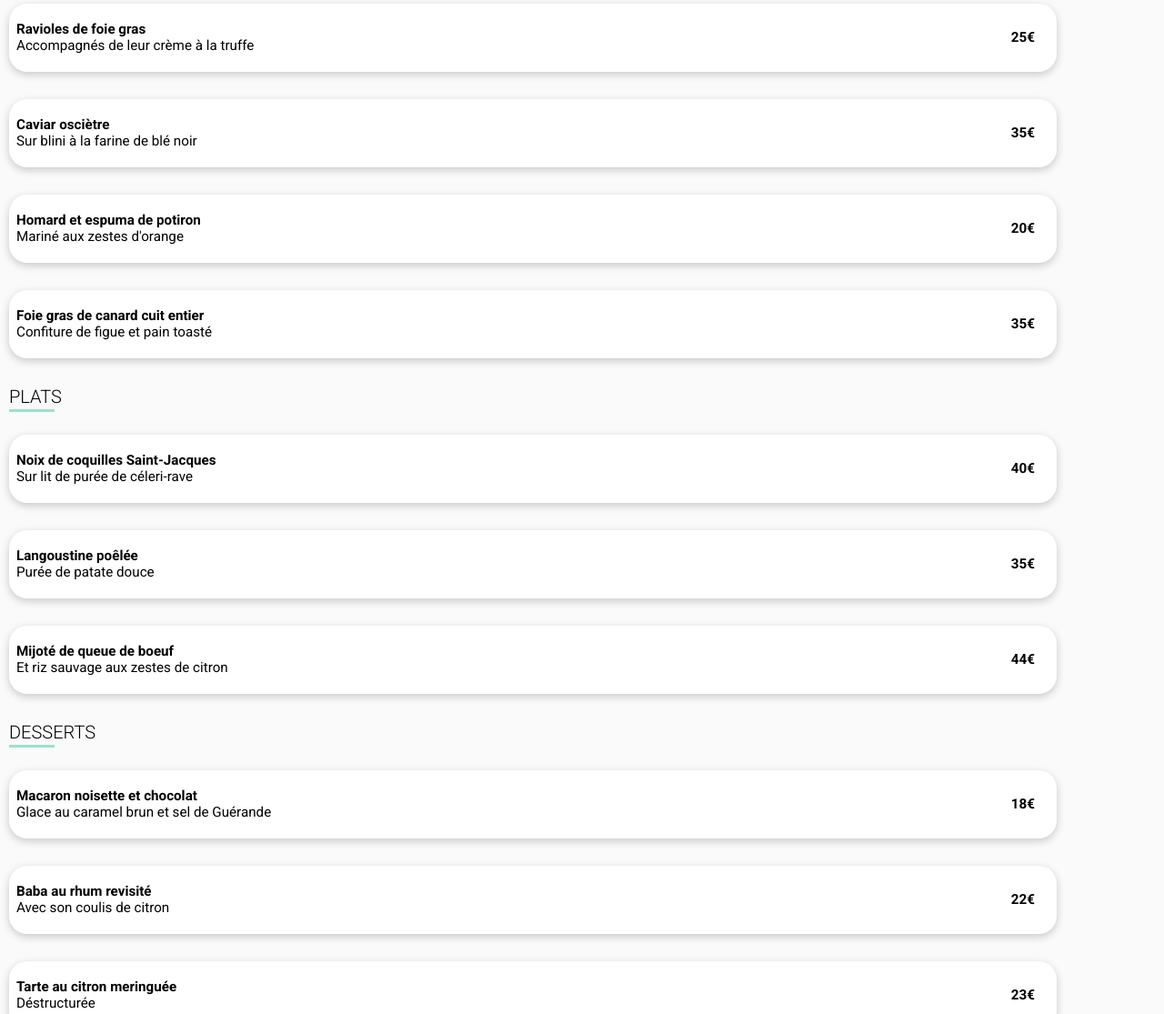
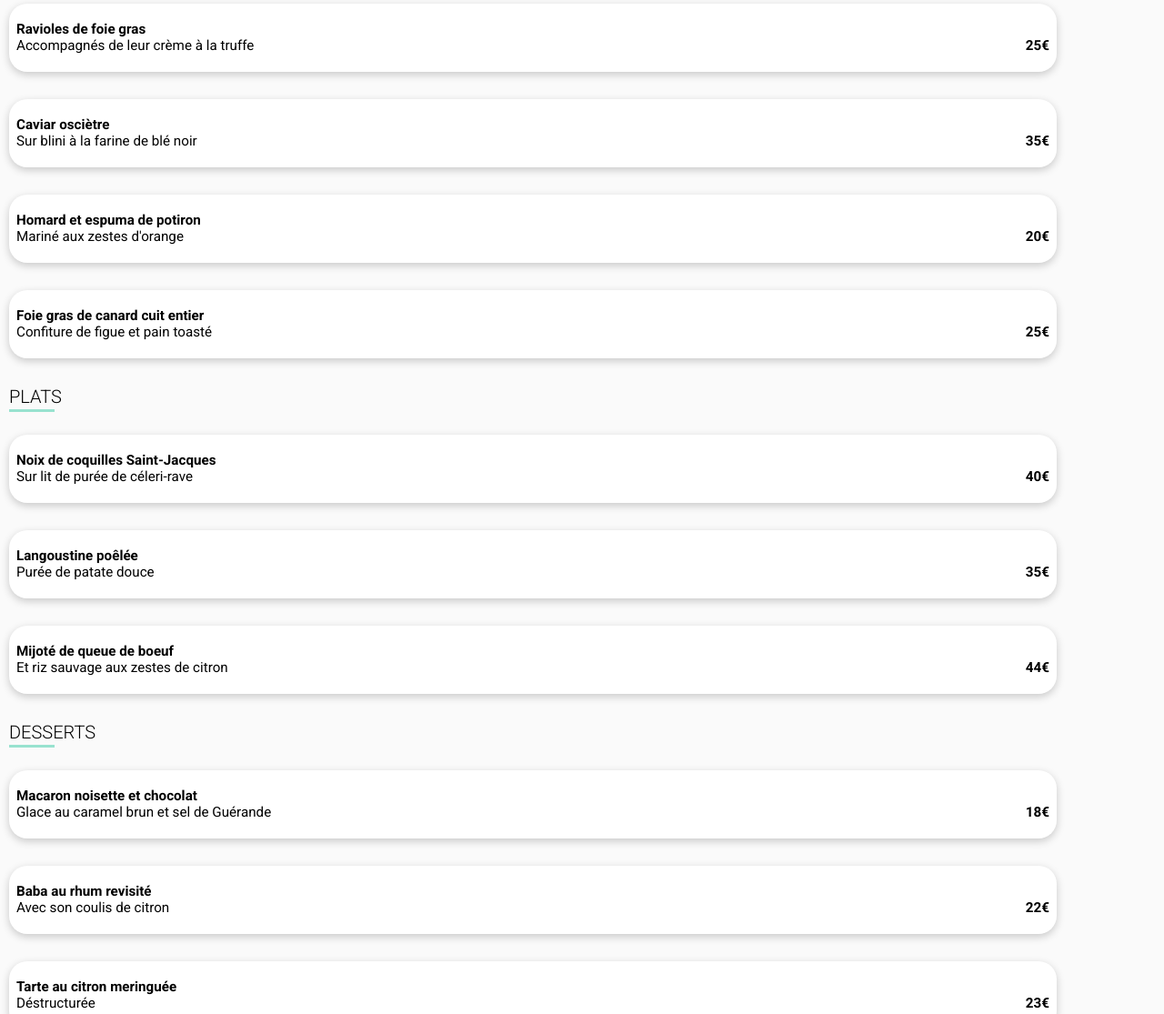
Before and after one commit to Pampott/P3-OhmyFood, a website: page menunote.html in a window 1280 px wide. Shown: the part 440-1555 px from the top of the page at 91% size. Drawn offline with Linux system fonts and the light colour scheme; a web font is replaced by a local one.

Commit message:
Séparation bloc check et prix

```diff
--- a/menunote.html
+++ b/menunote.html
@@ -40,49 +40,49 @@
                     <div class="menu__platscontainer platscontainer-1">
                         <div class="menu__entitled">
                             <h3>Ravioles de foie gras </h3>
+                            <div class="menu__txt">
                                 <p>Accompagnés de leur crème à la truffe</p>
+                                <p class="menu__txt--price">25€</p>
+                            </div>
                         </div>
                         <div class="menu__blockcheck">
-                            <p>25€</p>
-                            <span>
                             <i class="fa-solid fa-circle-check"></i>
-                            </span>
                         </div>
                     </div>
                     <div class="menu__platscontainer platscontainer-2">
                         <div class="menu__entitled">
                             <h3>Caviar osciètre </h3>
+                            <div class="menu__txt">
                                 <p>Sur blini à la farine de blé noir</p>
+                                <p class="menu__txt--price">35€</p>
+                            </div>
                         </div>
                         <div class="menu__blockcheck">
-                            <p>35€</p>
-                            <span>
                             <i class="fa-solid fa-circle-check"></i>
-                            </span>
                         </div>
                     </div>
                     <div class="menu__platscontainer platscontainer-3">
                         <div class="menu__entitled">
                             <h3>Homard et espuma de potiron</h3>
+                            <div class="menu__txt">
                                 <p>Mariné aux zestes d'orange</p>
+                                <p class="menu__txt--price">20€</p>
+                            </div>
                         </div>
                         <div class="menu__blockcheck">
-                            <p>20€</p>
-                            <span>
                             <i class="fa-solid fa-circle-check"></i>
-                            </span>
                         </div>
                     </div>
                     <div class="menu__platscontainer platscontainer-4">
                         <div class="menu__entitled">
                             <h3>Foie gras de canard cuit entier</h3>
+                            <div class="menu__txt">
                                 <p>Confiture de figue et pain toasté</p>
+                                <p class="menu__txt--price">25€</p>
+                            </div>
                         </div>
                         <div class="menu__blockcheck">
-                            <p>35€</p>
-                            <span>
                             <i class="fa-solid fa-circle-check"></i>
-                            </span>
                         </div>
                     </div>
                 </section>
@@ -92,37 +92,37 @@
                     <div class="menu__platscontainer platscontainer-5">
                         <div class="menu__entitled">
                             <h3>Noix de coquilles Saint-Jacques</h3>
+                            <div class="menu__txt">
                                 <p>Sur lit de purée de céleri-rave</p>
+                                <p class="menu__txt--price">40€</p>
+                            </div>
                         </div>
                         <div class="menu__blockcheck">
-                            <p>40€</p>
-                            <span>
                             <i class="fa-solid fa-circle-check"></i>
-                            </span>
                         </div>
                     </div>
                     <div class="menu__platscontainer platscontainer-6">
                         <div class="menu__entitled">
                             <h3>Langoustine poêlée</h3>
+                            <div class="menu__txt">
                                 <p>Purée de patate douce</p>
+                                <p class="menu__txt--price">35€</p>
+                            </div>
                         </div>
                         <div class="menu__blockcheck">
-                            <p>35€</p>
-                            <span>
                                 <i class="fa-solid fa-circle-check"></i>
-                            </span>
                         </div>
                     </div>
                     <div class="menu__platscontainer platscontainer-7">
                         <div class="menu__entitled">
                             <h3>Mijoté de queue de boeuf </h3>
+                            <div class="menu__txt">
                                 <p>Et riz sauvage aux zestes de citron</p>
+                                <p class="menu__txt--price">44€</p>
+                            </div>
                         </div>
                         <div class="menu__blockcheck">
-                            <p>44€</p>
-                            <span>
                             <i class="fa-solid fa-circle-check"></i>
-                            </span>
                         </div>
                     </div>
                 </section>
@@ -132,37 +132,37 @@
                     <div class="menu__platscontainer platscontainer-8">
                         <div class="menu__entitled">
                             <h3>Macaron noisette et chocolat</h3>
+                            <div class="menu__txt">
                                 <p>Glace au caramel brun et sel de Guérande</p>
+                                <p class="menu__txt--price">18€</p>
+                            </div>
                         </div>
                         <div class="menu__blockcheck">
-                            <p>18€</p>
-                            <span>
                             <i class="fa-solid fa-circle-check"></i>
-                            </span>
                         </div>
                     </div>
                     <div class="menu__platscontainer platscontainer-9">
                         <div class="menu__entitled">
                             <h3>Baba au rhum revisité </h3>
+                            <div class="menu__txt">
                                 <p>Avec son coulis de citron</p>
+                                <p class="menu__txt--price">22€</p>
+                            </div>
                         </div>
                         <div class="menu__blockcheck">
-                            <p>22€</p>
-                            <span>
                             <i class="fa-solid fa-circle-check"></i>
-                            </span>
                         </div>
                     </div>
                     <div class="menu__platscontainer platscontainer-10">
                         <div class="menu__entitled">
                             <h3>Tarte au citron meringuée</h3>
+                            <div class="menu__txt">
                                 <p>Déstructurée</p>
+                                <p class="menu__txt--price">23€</p>
+                            </div>
                         </div>
                         <div class="menu__blockcheck">
-                            <p>23€</p>
-                            <span>
                             <i class="fa-solid fa-circle-check"></i>
-                            </span>
                         </div>
                     </div>
                 </section>
--- a/scss/base/_fondations.scss
+++ b/scss/base/_fondations.scss
@@ -2,7 +2,6 @@ body {
     font-family: 'Roboto', sans-serif;
     width: 100%;
     margin: $margin - $margin;
-    padding-top: nth($padding-dimensions, 3) - 5;
     z-index: 1;
 
 }
--- a/scss/layouts/_reusables.scss
+++ b/scss/layouts/_reusables.scss
@@ -1,6 +1,6 @@
 header {
     @include flexColumnCenter;
-    margin-bottom: $margin;
+    padding: nth($padding-dimensions, 3) - 5 0;
 
 }
 
--- a/scss/pages/_menus.scss
+++ b/scss/pages/_menus.scss
@@ -66,15 +66,8 @@ div p, h3 {
     margin: auto 8px;
     font-size: 95%;
     }
-.menu__blockcheck {
-    display: flex;
-    i {
-      opacity: 0;
-    }
-    p {
-      font-weight: 700;
-    }
-  }
+
+
 //animation apparition progressive des plats//
 @for $i from 1 through 10 {
     .platscontainer-#{$i} {
--- a/scss/style.scss
+++ b/scss/style.scss
@@ -9,7 +9,27 @@
 @import "./pages/menus";
 
 
-//Fusionner bloc prix + textes pour anim check vert qui spin//
-//Voir margin pour loading spinner//
+//Faire anim check qui spin//
 //Faire le responsive//
 //Animation coeur inactive à faire//
+.menu__entitled {
+    width: calc(100%);
+}
+.menu__txt {
+    display: flex;
+    justify-content: space-between;
+    p {
+    white-space: nowrap;
+    overflow: hidden;
+    text-overflow: ellipsis;
+    }
+    &--price {
+      font-weight: bold;
+      white-space: normal;
+    }
+  }
+  .menu__blockcheck {
+      opacity: 0;
+      width: 0;
+
+  }
--- a/scss/utils/_keyframes.scss
+++ b/scss/utils/_keyframes.scss
@@ -33,15 +33,9 @@
         opacity: 0;
         color: $color-primary;
     }
-    25% {
-        opacity: 0.25;
-    }
     50% {
         opacity:0.5;
         color: $color-tertiary;
-    }
-    75% {
-        opacity:0.75;
     }
     100% {
         opacity: 1;
```
Also changed, not shown: menufrancaise.html (+26 -27 lines), menugout.html (+27 -27 lines), menusens.html (+26 -27 lines), scss/style.css, 1 other file. Lines whose indentation alone changed are shown as unchanged.
